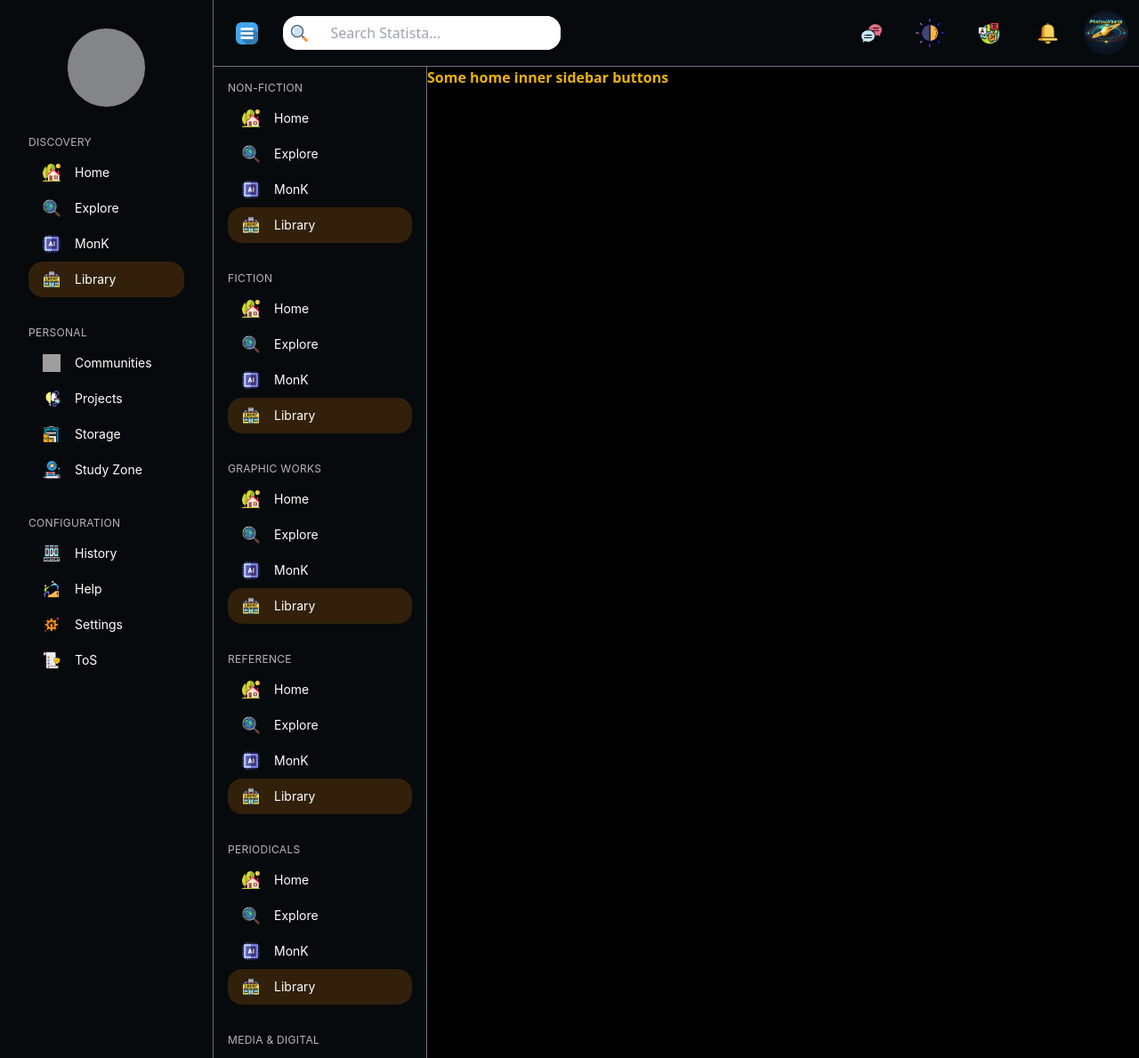
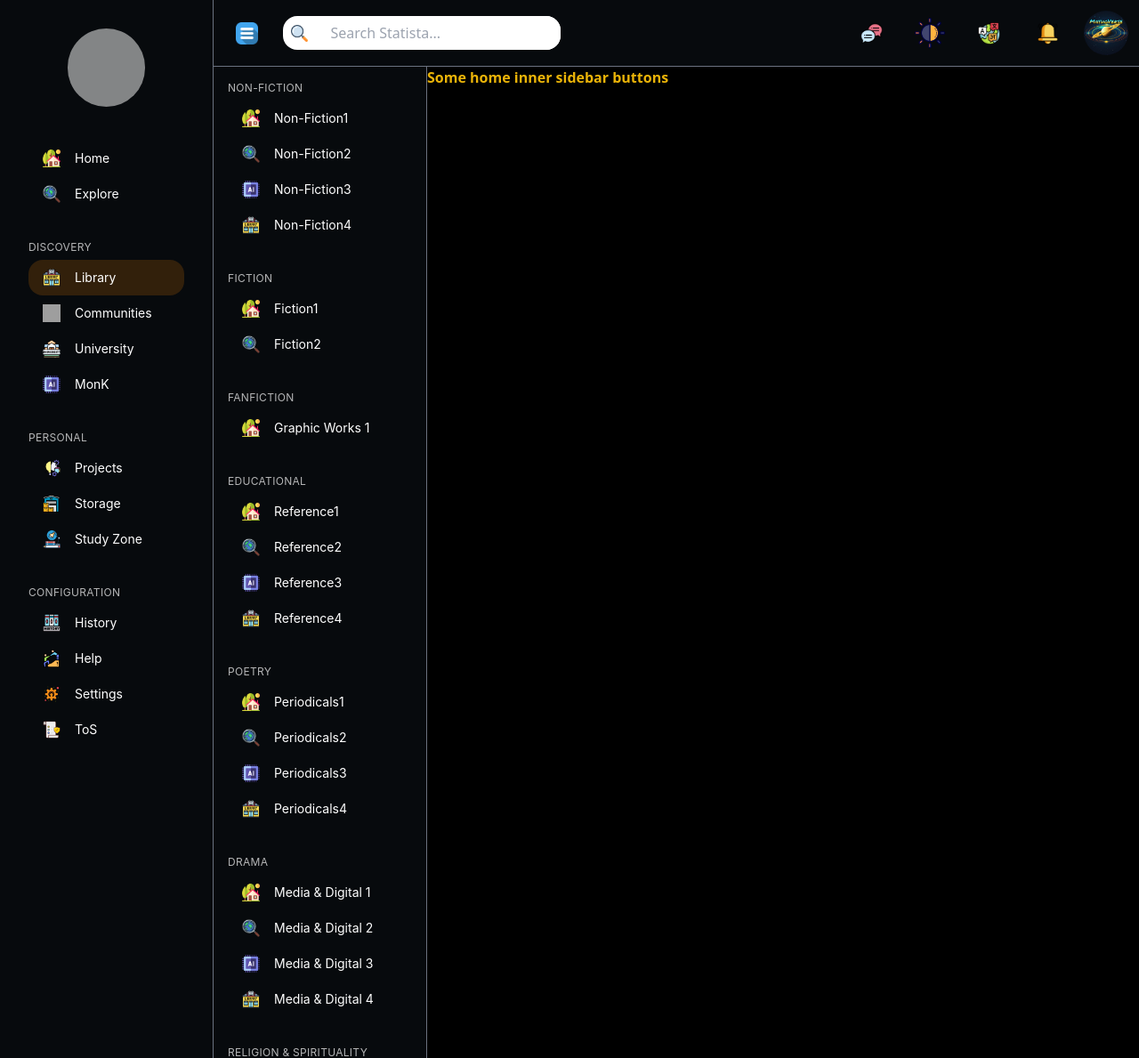
Before and after one commit to MathoVerse100/DataDungeon100, a FastAPI app: page /library/ in a window 1280 px wide. Shown: the whole page at 89% size. Run offline with FastAPI, Linux system fonts and the light colour scheme; some web fonts are replaced; grey boxes are pictures that could not be loaded.

Commit message:
Fixed outer sidebar button organization

```diff
--- a/platform/main.py
+++ b/platform/main.py
@@ -64,6 +64,12 @@ async def communities(request: Request):
         {"request": request, "outer_sidebar_button_clicked": 'communities'},
     )
 
+@app.get('/university/', response_class=HTMLResponse, name='university')
+async def university(request: Request):
+    return templates.TemplateResponse(
+        "pages/university/page.html",
+        {"request": request, "outer_sidebar_button_clicked": 'university'},
+    )
 
 @app.get('/projects/', response_class=HTMLResponse, name='projects')
 async def projects(request: Request):
--- a/platform/templates/components/nav_button.jinja
+++ b/platform/templates/components/nav_button.jinja
@@ -20,7 +20,6 @@
     {% if not button_id %}
         {% set button_id = generate_uuid() %}
     {% endif %}
-
     <a
         class="
             {{ class_names }}
--- a/platform/templates/components/sidebar_menu_group.jinja
+++ b/platform/templates/components/sidebar_menu_group.jinja
@@ -22,5 +22,5 @@
             }}
         {% endfor %}
 
-    </section>
+        </section>
 {% endmacro %}
--- a/platform/templates/layouts/main.html
+++ b/platform/templates/layouts/main.html
@@ -5,19 +5,26 @@
 {% block outer_sidebar_content %}
     <div class="w-[50%] aspect-[1/1] h-auto bg-white bg-opacity-50 rounded-[50%]"></div>
     {{ sidebar_menu_group(
-        "Discovery",
+        "",
         buttons=[
             {"content": "Home", "icon_path": "home.png", "href": url_for('home')},
             {"content": "Explore", "icon_path": "explore.png", "href": url_for('explore')},
+        ]
+    ) }}
+
+    {{ sidebar_menu_group(
+        "Discovery",
+        buttons=[
+            {"content": "Library", "icon_path": "library.png", "href": url_for('library')},
+            {"content": "Communities", "icon_path": "community.png", "href": url_for('communities')},
+            {"content": "University", "icon_path": "university.png", "href": url_for('university')},
             {"content": "MonK", "icon_path": "monk.png", "href": url_for('monk')},
-            {"content": "Library", "icon_path": "library.png", "href": url_for('library')},
         ]
     ) }}
 
     {{ sidebar_menu_group(
         "Personal",
         buttons=[
-            {"content": "Communities", "icon_path": "community.png", "href": url_for('communities')},
             {"content": "Projects", "icon_path": "projects.png", "href": url_for('projects')},
             {"content": "Storage", "icon_path": "storage.png", "href": url_for('storage')},
             {"content": "Study Zone", "icon_path": "study_zone.png", "href": url_for('study_zone')},
--- a/platform/templates/pages/library/page.html
+++ b/platform/templates/pages/library/page.html
@@ -8,73 +8,69 @@
     {{ sidebar_menu_group(
         "Non-Fiction",
         buttons=[
-            {"content": "Home", "icon_path": "home.png"},
-            {"content": "Explore", "icon_path": "explore.png"},
-            {"content": "MonK", "icon_path": "monk.png"},
-            {"content": "Library", "icon_path": "library.png"},
+            {"content": "Non-Fiction1", "icon_path": "home.png"},
+            {"content": "Non-Fiction2", "icon_path": "explore.png"},
+            {"content": "Non-Fiction3", "icon_path": "monk.png"},
+            {"content": "Non-Fiction4", "icon_path": "library.png"},
         ]
     ) }}
     {{ sidebar_menu_group(
         "Fiction",
         buttons=[
-            {"content": "Home", "icon_path": "home.png"},
-            {"content": "Explore", "icon_path": "explore.png"},
-            {"content": "MonK", "icon_path": "monk.png"},
-            {"content": "Library", "icon_path": "library.png"},
+            {"content": "Fiction1", "icon_path": "home.png"},
+            {"content": "Fiction2", "icon_path": "explore.png"},
         ]
     ) }}
     {{ sidebar_menu_group(
-        "Graphic Works",
+        "Fanfiction",
         buttons=[
-            {"content": "Home", "icon_path": "home.png"},
-            {"content": "Explore", "icon_path": "explore.png"},
-            {"content": "MonK", "icon_path": "monk.png"},
-            {"content": "Library", "icon_path": "library.png"},
+            {"content": "Graphic Works 1", "icon_path": "home.png"},
         ]
     ) }}
     {{ sidebar_menu_group(
-        "Reference",
+        "Educational",
         buttons=[
-            {"content": "Home", "icon_path": "home.png"},
-            {"content": "Explore", "icon_path": "explore.png"},
-            {"content": "MonK", "icon_path": "monk.png"},
-            {"content": "Library", "icon_path": "library.png"},
+            {"content": "Reference1", "icon_path": "home.png"},
+            {"content": "Reference2", "icon_path": "explore.png"},
+            {"content": "Reference3", "icon_path": "monk.png"},
+            {"content": "Reference4", "icon_path": "library.png"},
         ]
     ) }}
     {{ sidebar_menu_group(
-        "Periodicals",
+        "Poetry",
         buttons=[
-            {"content": "Home", "icon_path": "home.png"},
-            {"content": "Explore", "icon_path": "explore.png"},
-            {"content": "MonK", "icon_path": "monk.png"},
-            {"content": "Library", "icon_path": "library.png"},
+            {"content": "Periodicals1", "icon_path": "home.png"},
+            {"content": "Periodicals2", "icon_path": "explore.png"},
+            {"content": "Periodicals3", "icon_path": "monk.png"},
+            {"content": "Periodicals4", "icon_path": "library.png"},
         ]
     ) }}
     {{ sidebar_menu_group(
-        "Media & Digital",
+        "Drama",
         buttons=[
-            {"content": "Home", "icon_path": "home.png"},
-            {"content": "Explore", "icon_path": "explore.png"},
-            {"content": "MonK", "icon_path": "monk.png"},
-            {"content": "Library", "icon_path": "library.png"},
+            {"content": "Media & Digital 1", "icon_path": "home.png"},
+            {"content": "Media & Digital 2", "icon_path": "explore.png"},
+            {"content": "Media & Digital 3", "icon_path": "monk.png"},
+            {"content": "Media & Digital 4", "icon_path": "library.png"},
         ]
     ) }}
     {{ sidebar_menu_group(
-        "Special Collections",
+        "Religion & Spirituality",
         buttons=[
-            {"content": "Home", "icon_path": "home.png"},
-            {"content": "Explore", "icon_path": "explore.png"},
-            {"content": "MonK", "icon_path": "monk.png"},
-            {"content": "Library", "icon_path": "library.png"},
+            {"content": "Special Collections 1", "icon_path": "home.png"},
+            {"content": "Special Collections 2", "icon_path": "explore.png"},
+            {"content": "Special Collections 3", "icon_path": "monk.png"},
+            {"content": "Special Collections 4", "icon_path": "library.png"},
         ]
     ) }}
     {{ sidebar_menu_group(
         "Encyclopedia",
         buttons=[
-            {"content": "Home", "icon_path": "home.png"},
-            {"content": "Explore", "icon_path": "explore.png"},
-            {"content": "MonK", "icon_path": "monk.png"},
-            {"content": "Library", "icon_path": "library.png"},
+            {"content": "Encyclopedia 1", "icon_path": "home.png"},
+            {"content": "Encyclopedia 2", "icon_path": "explore.png"},
+            {"content": "Encyclopedia 3", "icon_path": "monk.png"},
+            {"content": "Encyclopedia 4", "icon_path": "library.png"},
+            {"content": "Encyclopedia 5", "icon_path": "library.png"},
         ]
     ) }}
 {% endblock %}
```
Also changed, not shown: platform/templates/pages/university/page.html (added, +17 -0 lines), platform/assets/university.png (added).
